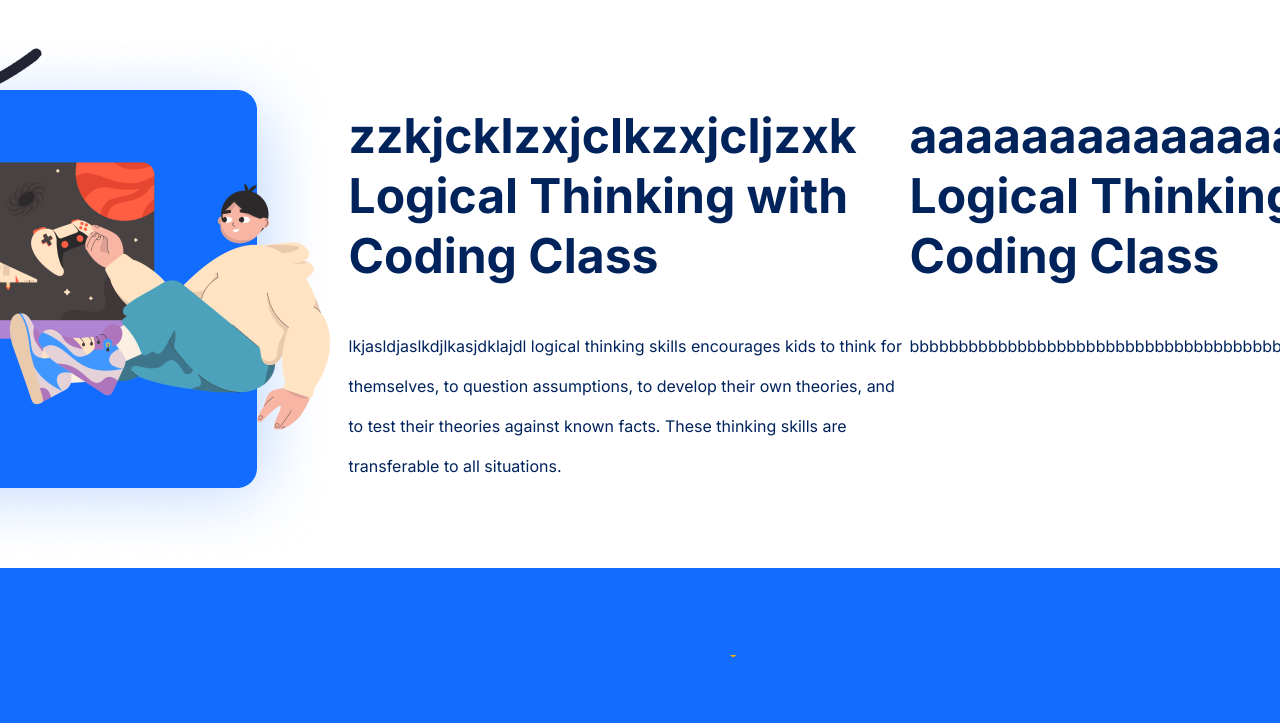
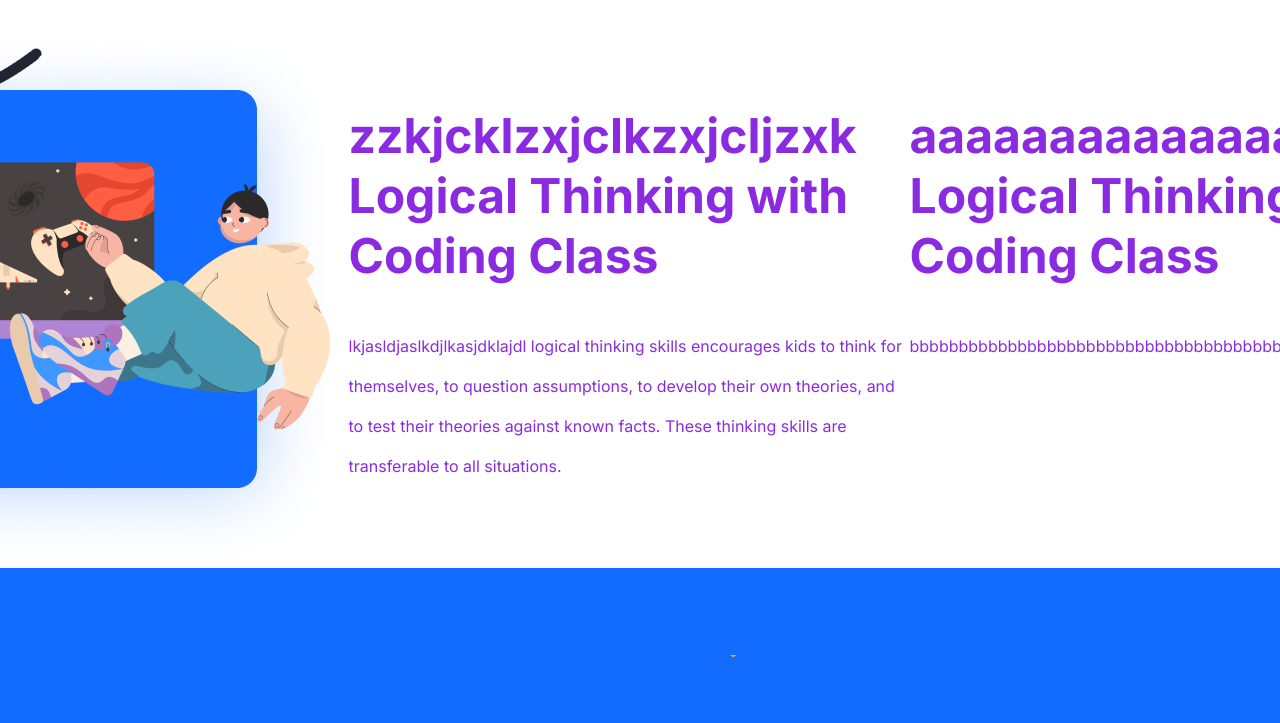
Before and after one commit to MCastegnaro/test-ua, a plain HTML site: page index.html in a window 1280 px wide. Shown: the top 723 px of the page. Drawn offline with Linux system fonts and the light colour scheme.

Commit message:
Resolvendo problema da cor

```diff
--- a/index.css
+++ b/index.css
@@ -31,7 +31,7 @@ p {
     align-items: center;
     justify-content: center;
 
-    color: #00235C;
+    color: blueviolet;
 }
 
 .logical-thinking article {
```
